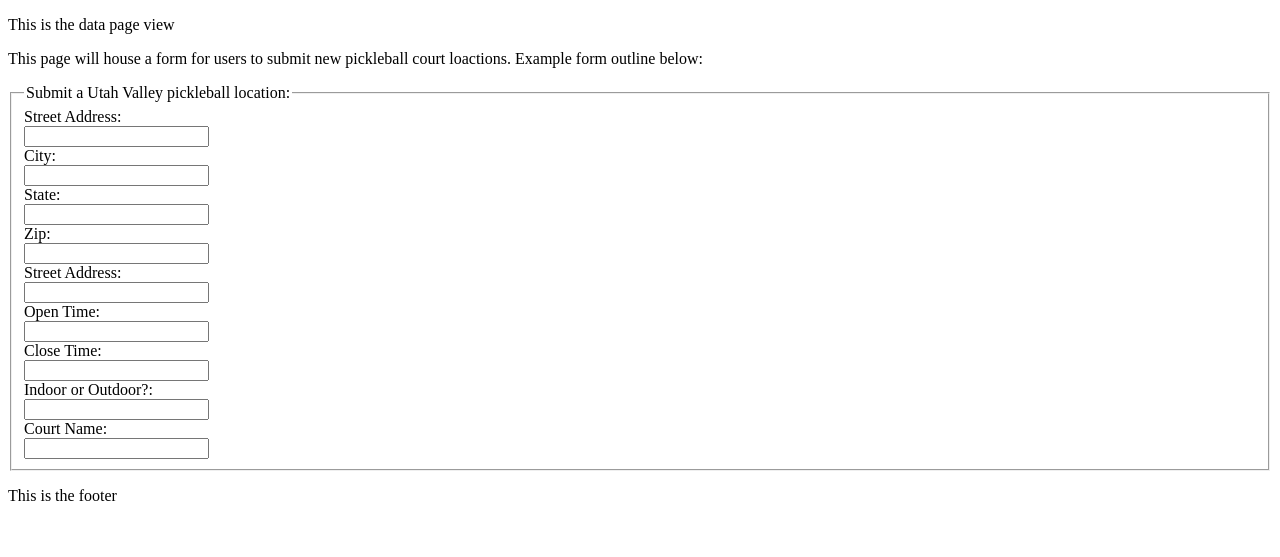
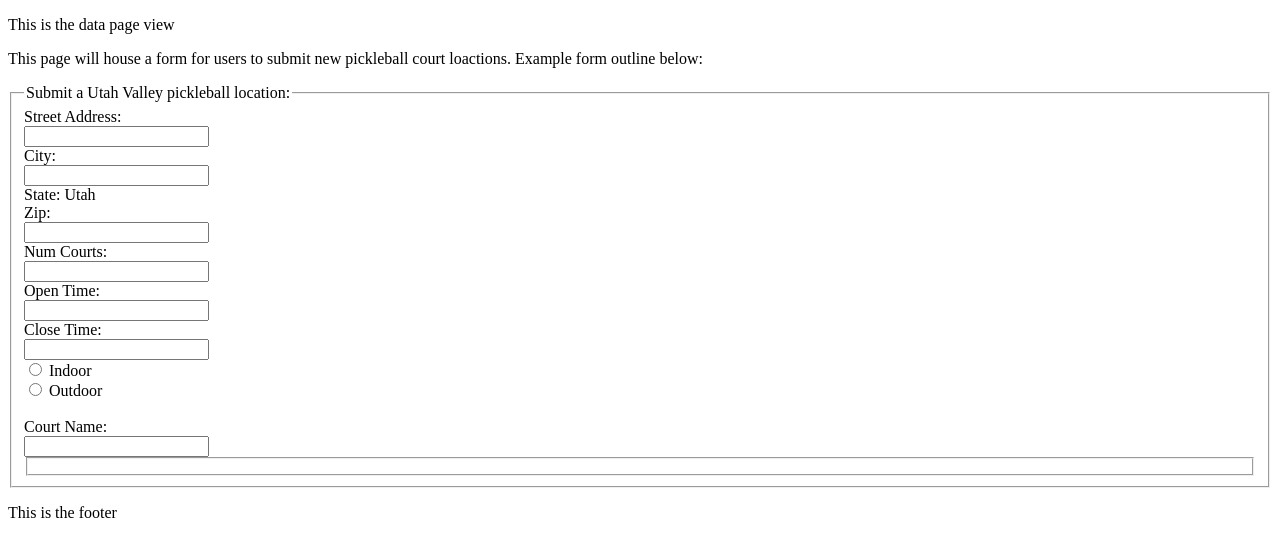
Before and after one commit to brooke-woodland/utahvalleypickleball, a Django app: page /data/ in a window 1280 px wide. Shown: the part 34-591 px from the top of the page. Run offline with Django 4.2, Linux system fonts and the light colour scheme.

Commit message:
formcommit

```diff
--- a/templates/pickleball/data.html
+++ b/templates/pickleball/data.html
@@ -23,10 +23,7 @@
       </label>
       <br />
       <label for="state"
-        >State:
-        <br />
-        <input type="text" id="state" title="Enter the state: " />
-      </label>
+        >State: Utah
       <br />
       <label for="zip"
         >Zip:
@@ -35,7 +32,7 @@
       </label>
       <br />
       <label for="courtnum"
-        >Street Address:
+        >Num Courts:
         <br />
         <input type="text" id="courtnum" title="Enter the number of courts: " />
       </label>
@@ -52,11 +49,10 @@
       <input type="text" id="closes" title="What time do the court(s) close?: " />
     </label>
     <br />
-    <label for="outin"
-    >Indoor or Outdoor?:
-    <br />
-    <input type="text" id="outin" title="Is this location indoor or outdoor? : " />
-  </label>
+    <input type="radio" id="indoor" name="indoor" value="indoor">
+    <label for="indoor">Indoor</label><br>
+    <input type="radio" id="outdoor" name="outdoor" value="outdoor">
+    <label for="outdoor">Outdoor</label><br>
   <br />
   <label for="name"
   >Court Name:
@@ -64,6 +60,8 @@
   <input type="text" id="name" title="Enter the location name (if applicable): " />
 </label>
 <br />
+<fieldset>
+<form>
 </div>
 
 {% endblock %}
```
